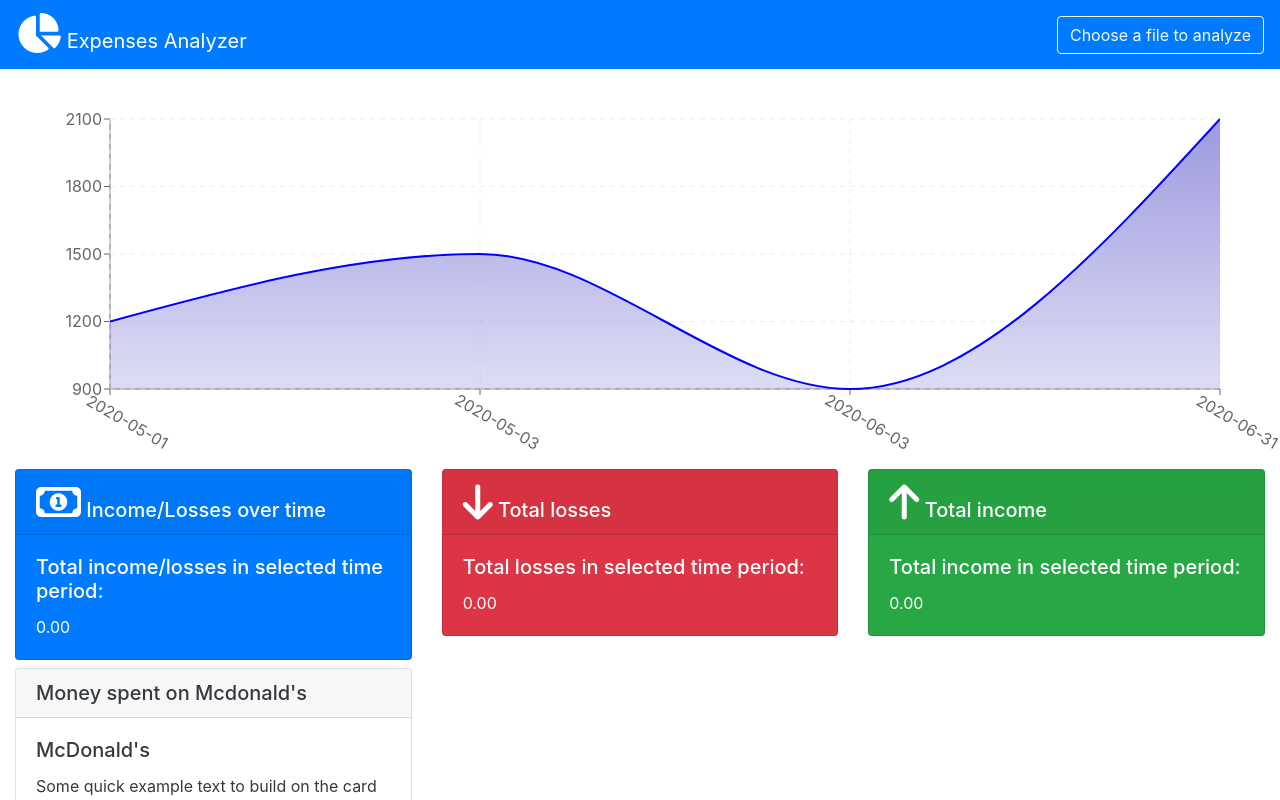
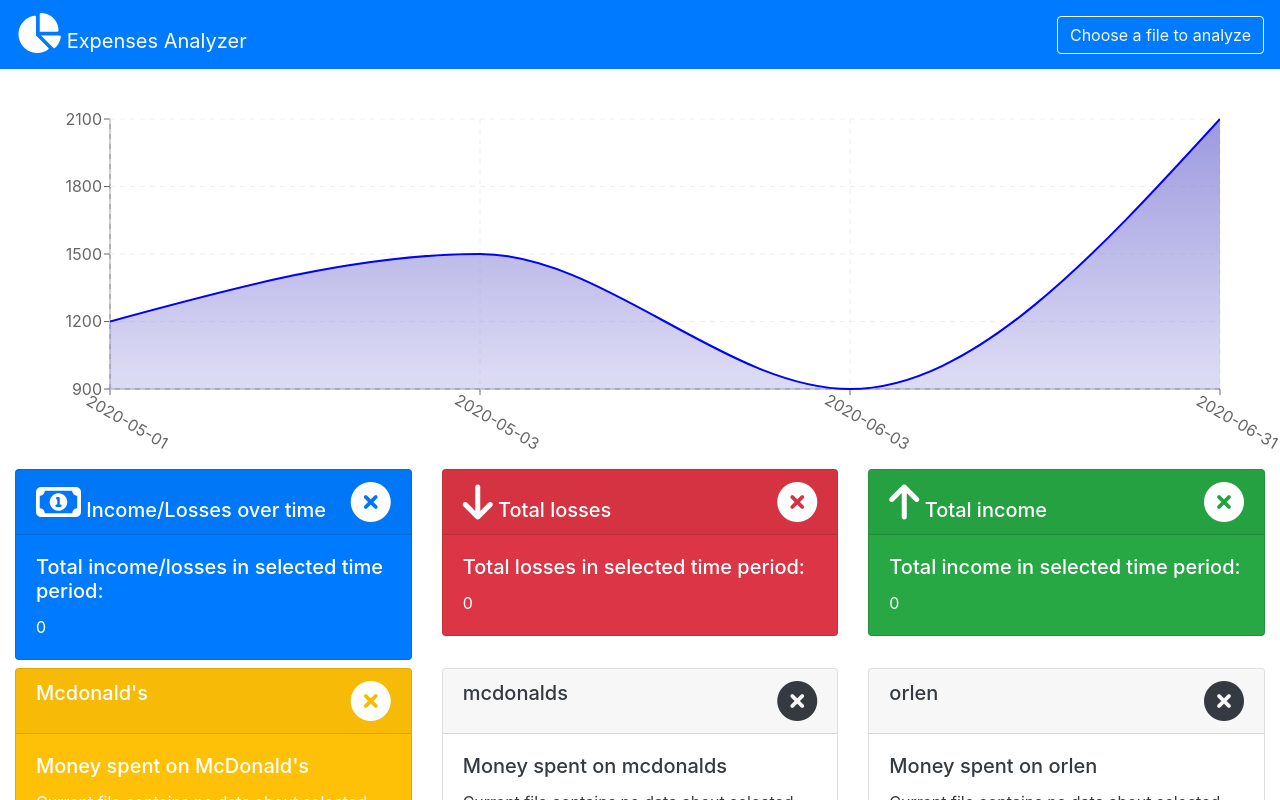
Before and after one commit to Kielx/expenses-analyzer, a React (Create React App) app: page / in a window 1280 px wide. Shown: the top 800 px of the page. Built offline with nearby package versions, Linux system fonts and the light colour scheme.

Commit message:
Add card functionalities: - Display cards with selected input name - Add button to delete cards - Add react countup to add animation to calculations on cards

```diff
--- a/package.json
+++ b/package.json
@@ -11,6 +11,7 @@
     "papaparse": "^5.3.0",
     "react": "^17.0.1",
     "react-bootstrap": "^1.4.0",
+    "react-countup": "^4.3.3",
     "react-dom": "^17.0.1",
     "react-scripts": "4.0.1",
     "recharts": "^1.8.5",
--- a/src/App.js
+++ b/src/App.js
@@ -13,6 +13,7 @@ function App() {
   const [parsed, setParsed] = useState("");
   const [graphData, setGraphData] = useState([]);
   const [val, setVal] = useState("");
+  const [cards, setCards] = useState(["mcdonalds", "orlen", "sklep"]);
 
   const logExpenses = (searchField) => {
     const regex = new RegExp(searchField + ".*", "gis");
@@ -28,6 +29,21 @@ function App() {
       });
       return sum;
     }
+  };
+
+  const displayCards = (cardsList) => {
+    const mappedCards = cardsList.map((card) => {
+      return (
+        <MainCard
+          cardHeader={card}
+          cardTitle={`Money spent on ${card}`}
+          cardText={logExpenses(card)}
+          cards={cards}
+          setCards={setCards}
+        ></MainCard>
+      );
+    });
+    return mappedCards;
   };
 
   useEffect(() => {
@@ -81,7 +97,7 @@ function App() {
             cardText={
               graphData.length !== 0
                 ? calculateBalance(parsed).balance.toFixed(2)
-                : "Insert a file first"
+                : "0"
             }
           ></MainCard>
           <MainCard
@@ -92,7 +108,7 @@ function App() {
             cardText={
               graphData.length !== 0
                 ? calculateBalance(parsed).negativeBalance.toFixed(2)
-                : "Insert a file first"
+                : "0"
             }
           ></MainCard>
           <MainCard
@@ -103,23 +119,25 @@ function App() {
             cardText={
               graphData.length !== 0
                 ? calculateBalance(parsed).positiveBalance.toFixed(2)
-                : "Insert a file first"
+                : "0"
             }
           ></MainCard>
         </Row>
         <Row>
           <MainCard
-            cardHeader="Money spent on Mcdonald's"
-            cardTitle="McDonald's"
+            cardHeader="Mcdonald's"
+            cardTitle="Money spent on McDonald's"
             cardText={logExpenses("Mcdonald")}
+            bg="warning"
           ></MainCard>
+          {displayCards(cards)}
         </Row>
       </Container>
       <form>
         <label>Testlabel</label>
         <input
           type="text"
-          placeholder="Enter expense name:"
+          placeholder="Enter expense you would like to display:"
           value={val}
           onChange={(event) => {
             setVal(event.target.value);
@@ -129,10 +147,10 @@ function App() {
           type="submit"
           onClick={(event) => {
             event.preventDefault();
-            logExpenses(val);
+            setCards((cards) => [...cards, val]);
           }}
         >
-          Print expenses to console!
+          Add expense
         </button>
       </form>
     </div>
--- /dev/null
+++ b/src/components/CardDeleteButton.js
@@ -0,0 +1,19 @@
+import React from "react";
+
+export default function CardDeleteButton(props) {
+  return (
+    <i
+      className="fas fa-times-circle fa-2x"
+      style={{ cursor: "pointer" }}
+      onClick={(event) => {
+        event.preventDefault();
+        const myArr = [...props.cards];
+        const index = myArr.indexOf(props.cardHeader);
+        if (index !== -1) {
+          myArr.splice(index, 1);
+          props.setCards(myArr);
+        }
+      }}
+    ></i>
+  );
+}
--- a/src/components/MainCard.js
+++ b/src/components/MainCard.js
@@ -1,6 +1,8 @@
 import React from "react";
 import Card from "react-bootstrap/Card";
 import Col from "react-bootstrap/Col";
+import CountUp from "react-countup";
+import CardDeleteButton from "./CardDeleteButton";
 
 export default function MainCard(props) {
   return (
@@ -10,15 +12,26 @@ export default function MainCard(props) {
         className="mb-2"
         text={props.bg ? "white" : "dark"}
       >
-        <Card.Header as="h5">
-          {props.cardIcon} {props.cardHeader}
+        <Card.Header as="h5" className={"d-flex justify-content-between"}>
+          <>
+            <div>
+              {props.cardIcon} {props.cardHeader}
+            </div>
+            <CardDeleteButton
+              cardHeader={props.cardHeader}
+              cards={props.cards}
+              setCards={props.setCards}
+            ></CardDeleteButton>
+          </>
         </Card.Header>
         <Card.Body>
           <Card.Title>{props.cardTitle}</Card.Title>
           <Card.Text>
-            {props.cardText
-              ? props.cardText
-              : "Some quick example text to build on the card title and make up the bulk of the card's content."}
+            {props.cardText ? (
+              <CountUp end={props.cardText} duration={1}></CountUp>
+            ) : (
+              "Current file contains no data about selected item."
+            )}
           </Card.Text>
         </Card.Body>
       </Card>
```
Also changed, not shown: 2 other files (tests, documents, lock files or other folders).
